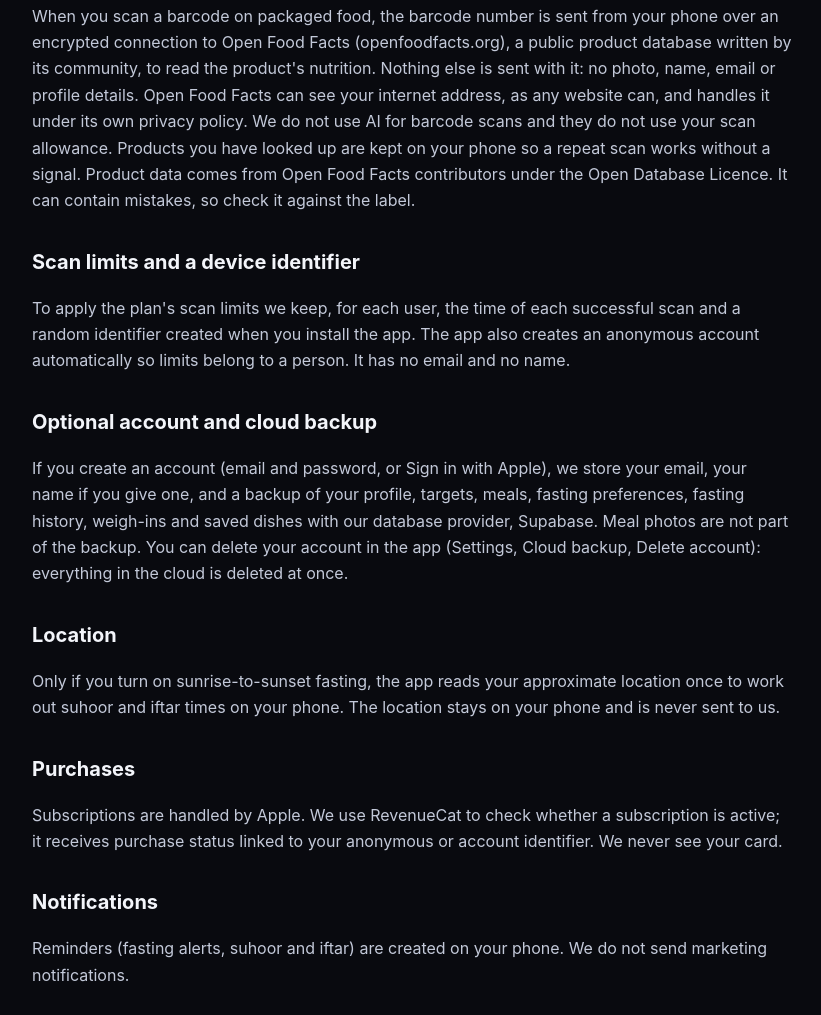
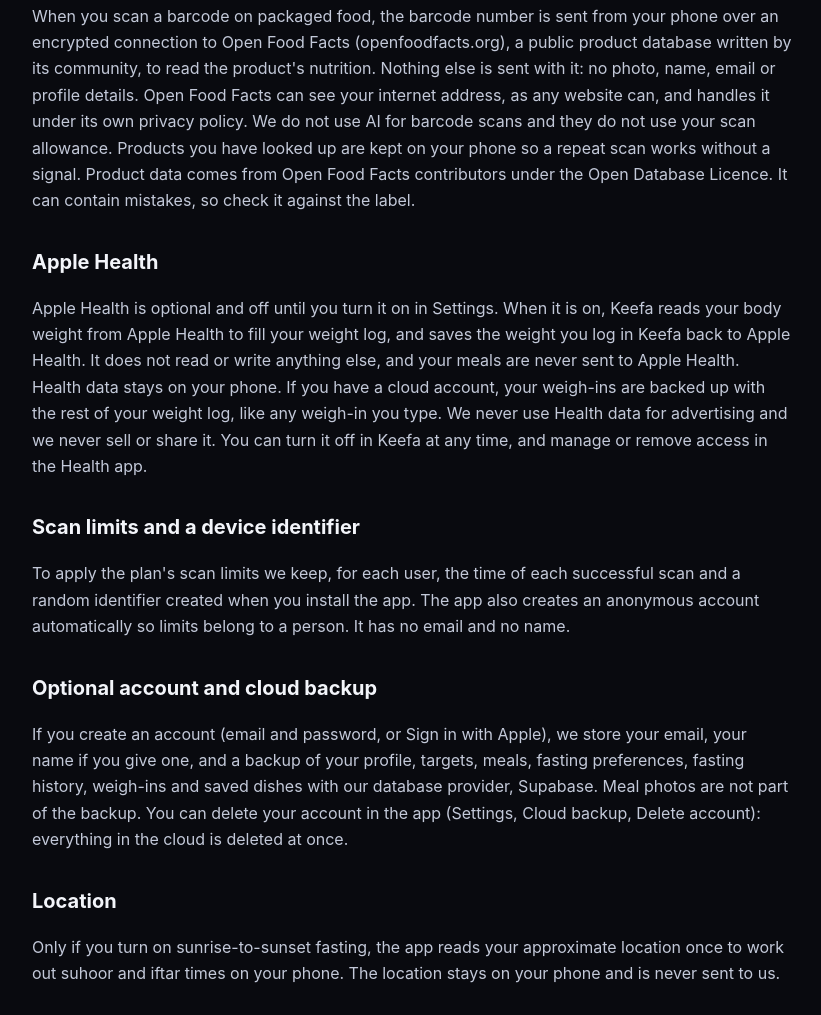
Before and after one commit to mouloudoujderou-star/wazna, a plain HTML site: page privacy.html in a window 1280 px wide. Shown: the part 720-1735 px from the top of the page, without its empty margins (228-1049 px from the left). Drawn offline with Linux system fonts and the light colour scheme.

Commit message:
Privacy: Apple Health section

```diff
--- a/privacy.html
+++ b/privacy.html
@@ -28,6 +28,9 @@
 
 <h2>Barcode scanning</h2>
 <p>When you scan a barcode on packaged food, the barcode number is sent from your phone over an encrypted connection to Open Food Facts (openfoodfacts.org), a public product database written by its community, to read the product's nutrition. Nothing else is sent with it: no photo, name, email or profile details. Open Food Facts can see your internet address, as any website can, and handles it under its own privacy policy. We do not use AI for barcode scans and they do not use your scan allowance. Products you have looked up are kept on your phone so a repeat scan works without a signal. Product data comes from Open Food Facts contributors under the Open Database Licence. It can contain mistakes, so check it against the label.</p>
+
+<h2>Apple Health</h2>
+<p>Apple Health is optional and off until you turn it on in Settings. When it is on, Keefa reads your body weight from Apple Health to fill your weight log, and saves the weight you log in Keefa back to Apple Health. It does not read or write anything else, and your meals are never sent to Apple Health. Health data stays on your phone. If you have a cloud account, your weigh-ins are backed up with the rest of your weight log, like any weigh-in you type. We never use Health data for advertising and we never sell or share it. You can turn it off in Keefa at any time, and manage or remove access in the Health app.</p>
 
 <h2>Scan limits and a device identifier</h2>
 <p>To apply the plan's scan limits we keep, for each user, the time of each successful scan and a random identifier created when you install the app. The app also creates an anonymous account automatically so limits belong to a person. It has no email and no name.</p>
```
